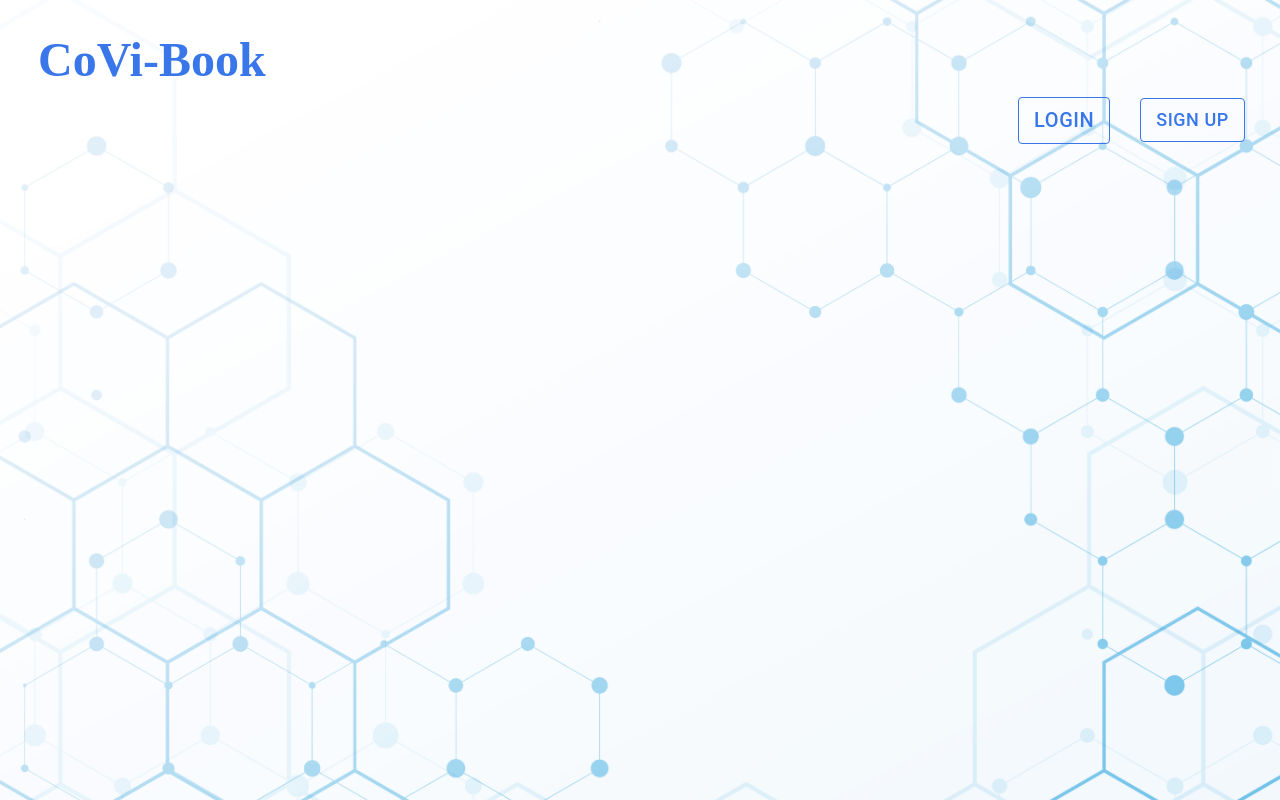
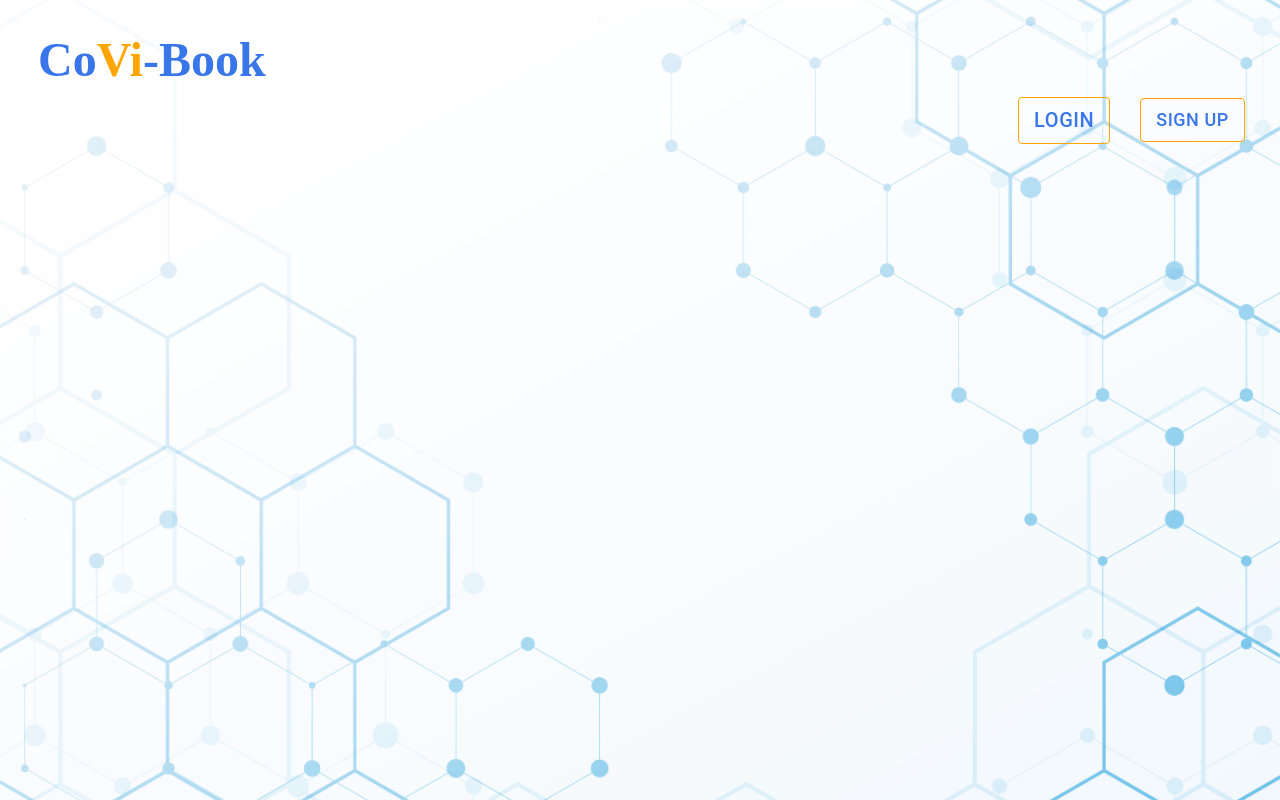
Before and after one commit to saipavan10-git/COVID-19-Vaccination-Portal, a React (Create React App) app in the folder covid-tracker/: page / in a window 1280 px wide. Built offline with nearby package versions, Linux system fonts and the light colour scheme; a web font is replaced by a local one.

Commit message:
small changes

```diff
--- a/covid-tracker/src/App.css
+++ b/covid-tracker/src/App.css
@@ -60,3 +60,7 @@ td, th {
   text-align: left;
   padding: 8px;
 }
+
+.colorchange{
+  color: orange;
+}
--- a/covid-tracker/src/pages/Homepage.js
+++ b/covid-tracker/src/pages/Homepage.js
@@ -15,7 +15,7 @@ function Homepage() {
               marginLeft: "980px",
               fontSize: "20px",
               color: "#3876e9",
-              borderColor: "#3876e9",
+              borderColor: "orange",
             }}
             component={Link}
             to="/login"
@@ -28,7 +28,7 @@ function Homepage() {
             style={{
               fontSize: "18px",
               color: "#3876e9",
-              borderColor: "#3876e9",
+              borderColor: "orange",
             }}
             component={Link}
             to="/signup"
```
